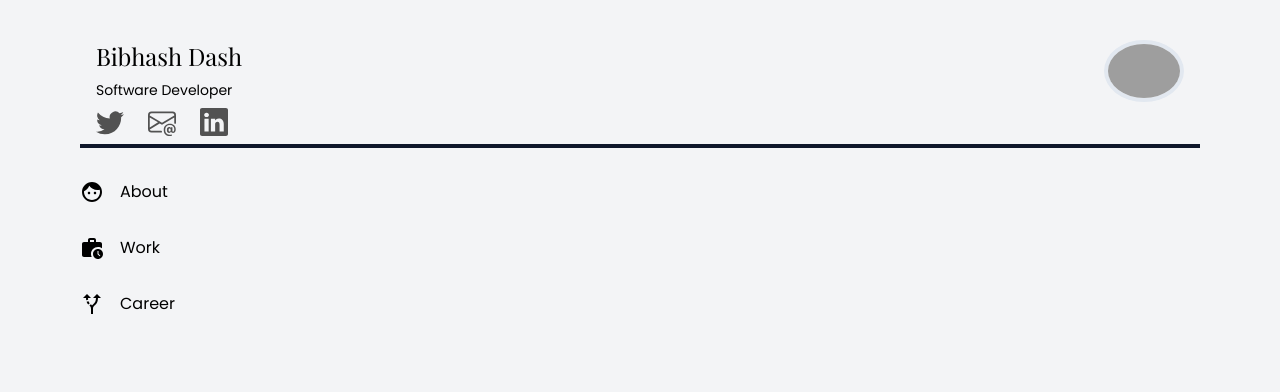
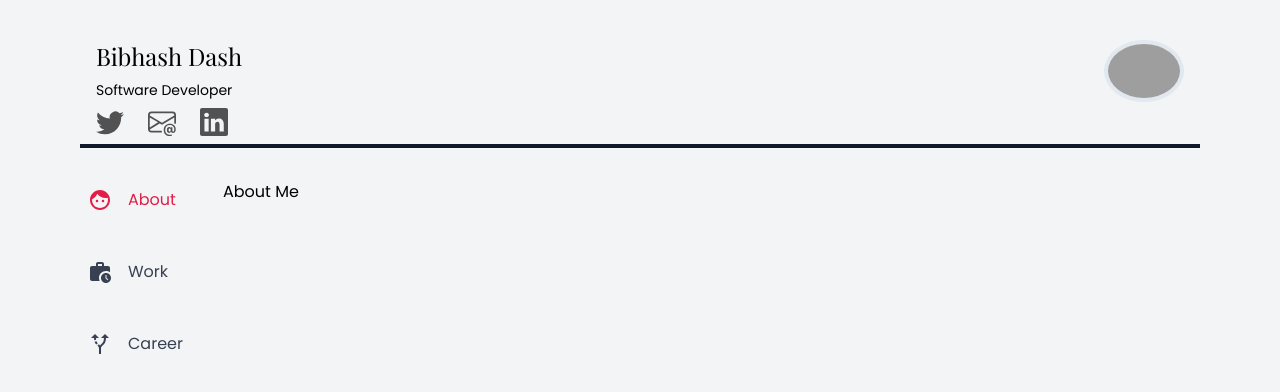
Before and after one commit to bibhashdash/bibhashdash, a Next.js app: page / in a window 1280 px wide. Shown: the top 392 px of the page. Built offline with nearby package versions, Linux system fonts and the light colour scheme; grey boxes are pictures that could not be loaded.

Commit message:
routing stuff so whatevs

```diff
--- a/src/app/career/page.tsx
+++ b/src/app/career/page.tsx
@@ -0,0 +1,10 @@
+'use client';
+
+import {useClientDimensions} from "@/utilities/clientDimensions";
+
+export default function Career() {
+  useClientDimensions();
+  return (
+    <h1>My Career</h1>
+  )
+}
--- a/src/app/layout.tsx
+++ b/src/app/layout.tsx
@@ -1,9 +1,11 @@
+'use client';
 import './globals.css'
 import type {Metadata} from 'next'
 import {Poppins, Playfair_Display} from 'next/font/google'
 import React from "react";
 import {MainHeader} from "@/components/MainHeader";
 import {MainNavigation} from "@/components/MainNavigation";
+import {useClientDimensions} from "@/utilities/clientDimensions";
 
 const poppins = Poppins(
   {
@@ -31,6 +33,7 @@ export default function RootLayout({
                                    }: {
   children: React.ReactNode
 }) {
+  useClientDimensions();
   return (
     <html lang="en">
     <body className={`${poppins.variable} ${playfair.variable} font-sans bg-gray-100 h-screen flex flex-col items-center px-2 md:px-20 md:py-8`}>
--- a/src/app/page.tsx
+++ b/src/app/page.tsx
@@ -1,10 +1,12 @@
 'use client';
 
+import {useClientDimensions} from "@/utilities/clientDimensions";
+
 export default function About() {
-
+useClientDimensions();
   return (
-    <main className="flex h-full py-4 flex-col items-center w-full">
-
+    <main className="flex h-full flex-col w-full">
+      <h1>About Me</h1>
     </main>
   )
 }
--- a/src/app/work/page.tsx
+++ b/src/app/work/page.tsx
@@ -0,0 +1,11 @@
+'use client';
+import {useClientDimensions} from "@/utilities/clientDimensions";
+
+
+export default function Work() {
+
+  useClientDimensions();
+  return (
+    <h1>My Work</h1>
+  )
+}
--- a/src/components/MainNavigation.tsx
+++ b/src/components/MainNavigation.tsx
@@ -1,13 +1,35 @@
+'use client';
+
 import FaceIcon from '@mui/icons-material/Face';
 import WorkHistoryIcon from '@mui/icons-material/WorkHistory';
 import AltRouteIcon from '@mui/icons-material/AltRoute';
+import {usePathname} from "next/navigation";
 
 export const MainNavigation = () => {
+
+  const path = usePathname();
+  console.log(path)
+  const activeClass = "text-rose-600";
   return (
     <div className="flex items-center justify-evenly md:flex-col md:justify-start gap-4 w-full h-full md:gap-8">
-      <a className="flex flex-col md:flex-row items-center md:gap-4 w-full"><FaceIcon /> About</a>
-      <a className="flex flex-col md:flex-row items-center md:gap-4 w-full"><WorkHistoryIcon /> Work</a>
-      <a className="flex flex-col md:flex-row items-center md:gap-4 w-full"><AltRouteIcon /> Career</a>
+      <a className={`cursor-pointer text-gray-700 hover:text-gray-400 flex flex-col md:flex-row items-center md:gap-4 md:w-full p-2 rounded-md ${path === '/' && activeClass}`}
+      href={'/'}
+      >
+        <FaceIcon />
+        About
+      </a>
+      <a className={`cursor-pointer text-gray-700 hover:text-gray-400 flex flex-col md:flex-row items-center md:gap-4 md:w-full p-2 rounded-md ${path === '/work' && activeClass}`}
+         href={'/work'}
+      >
+        <WorkHistoryIcon />
+        Work
+      </a>
+      <a className={`cursor-pointer text-gray-700 hover:text-gray-400 flex flex-col md:flex-row items-center md:gap-4 md:w-full p-2 rounded-md ${path === '/career' && activeClass}`}
+         href={'/career'}
+      >
+        <AltRouteIcon />
+        Career
+      </a>
     </div>
   )
 }
```
